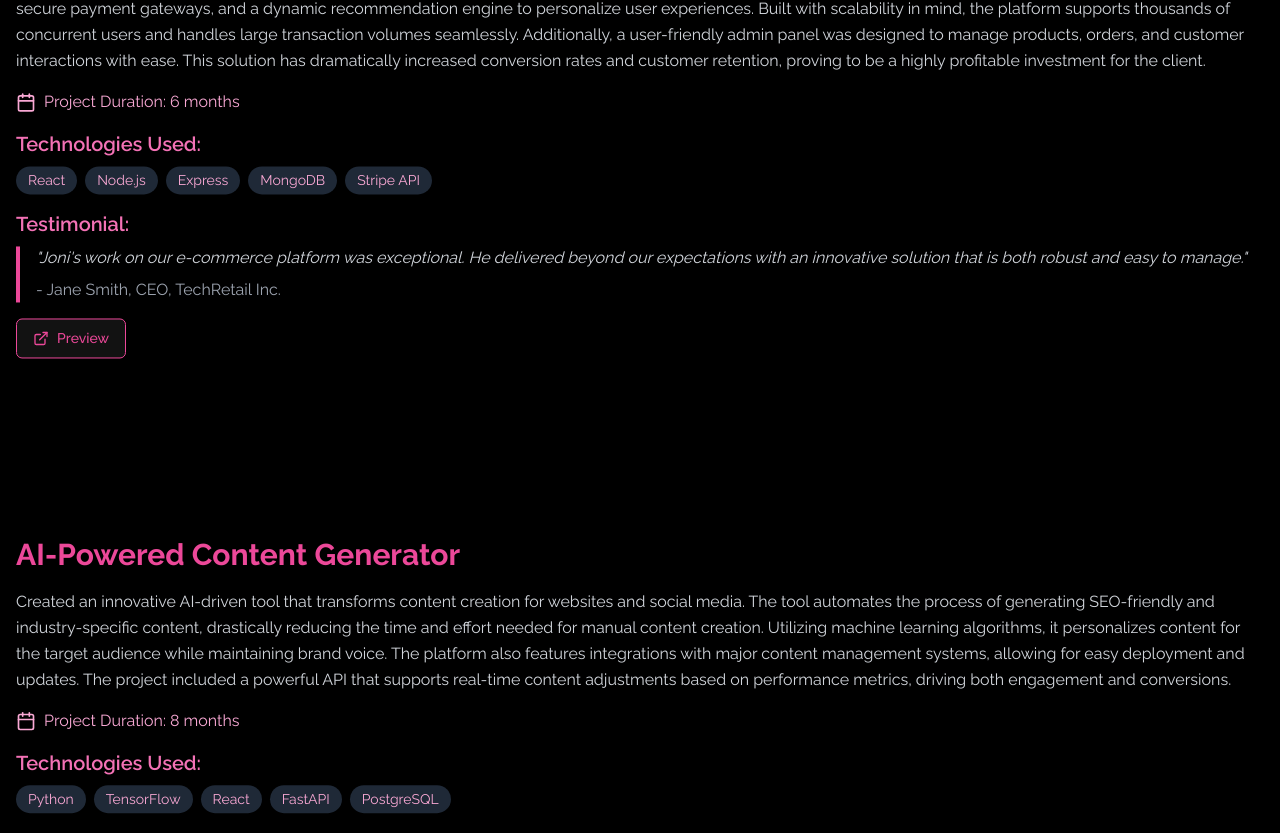
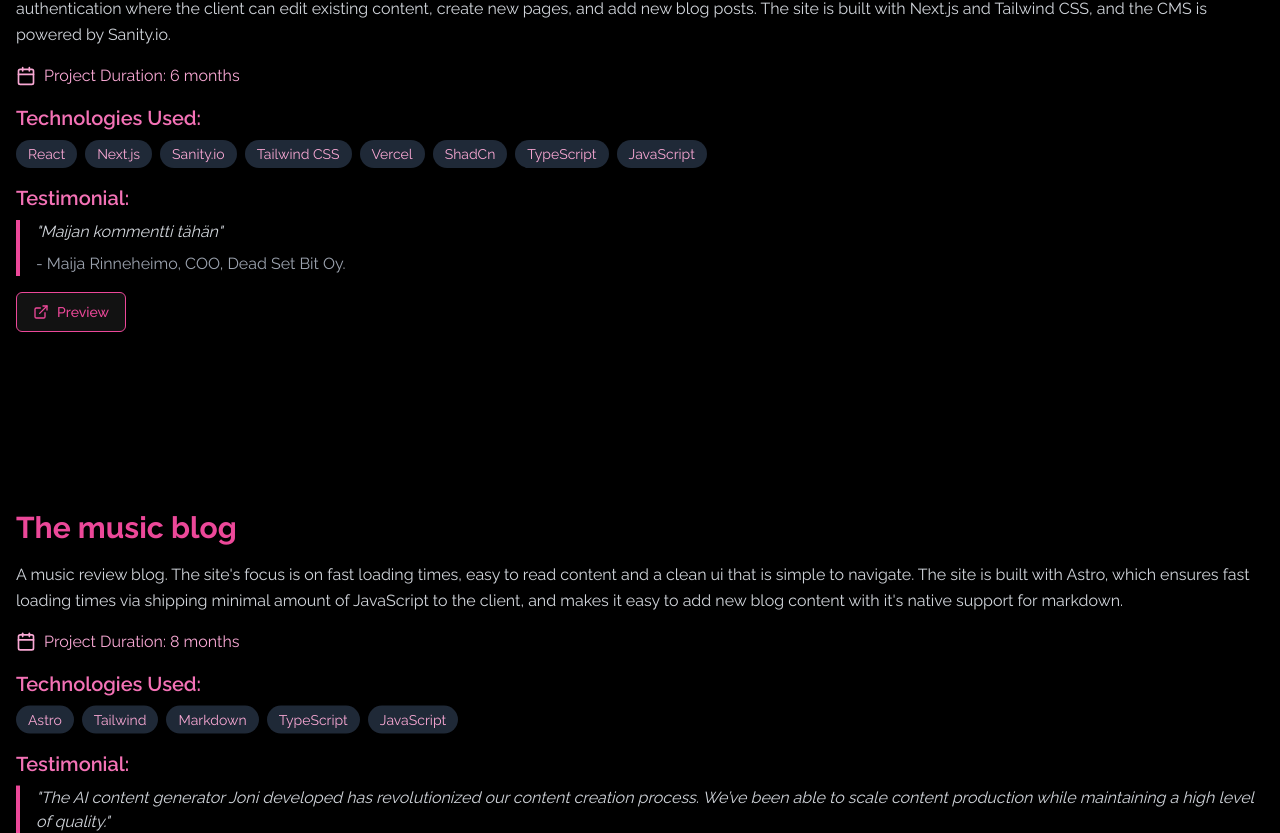
Before and after one commit to JonipHarju/personal-website, a Next.js app: page / in a window 1280 px wide. Shown: the part 1959-2792 px from the top of the page. Built offline with nearby package versions, Linux system fonts and the light colour scheme.

Commit message:
removed bad chatgpt comments from aboutme.tsx

```diff
--- a/components/AboutMe.tsx
+++ b/components/AboutMe.tsx
@@ -12,17 +12,15 @@ export const AboutMe = () => {
   return (
     <section
       id="about"
-      className="py-24 px-6 bg-gradient-to-b from-gray-900 to-black overflow-hidden" // Added overflow-hidden to prevent overflow
+      className="py-24 px-6 bg-gradient-to-b from-gray-900 to-black overflow-hidden"
     >
       <div className="container mx-auto max-w-full lg:max-w-5xl">
-        {" "}
-        {/* Ensure the container doesn't cause overflow */}
         <h2 className="text-5xl font-bold mb-16 text-center bg-clip-text text-transparent bg-gradient-to-r from-purple-400 to-pink-500">
           {about.title}
         </h2>
         <div className="grid grid-cols-1 lg:grid-cols-2 gap-16 items-start justify-center lg:items-stretch">
           <motion.div
-            initial={{ opacity: 0, x: -30 }} // Reduced x offset to avoid excessive off-screen movement
+            initial={{ opacity: 0, x: -30 }}
             whileInView={{ opacity: 1, x: 0 }}
             transition={{ duration: 0.8 }}
             viewport={{ once: true }}
@@ -93,7 +91,7 @@ export const AboutMe = () => {
           </motion.div>
 
           <motion.div
-            initial={{ opacity: 0, x: 30 }} // Reduced x offset here as well
+            initial={{ opacity: 0, x: 30 }}
             whileInView={{ opacity: 1, x: 0 }}
             transition={{ duration: 0.8 }}
             viewport={{ once: true }}
--- a/components/TechStackTable.tsx
+++ b/components/TechStackTable.tsx
@@ -183,6 +183,7 @@ import {
   SiWebpack,
   SiPrisma,
   SiNodedotjs,
+  SiAstro,
 } from "react-icons/si";
 import { TbBrandNextjs } from "react-icons/tb";
 import {
@@ -214,6 +215,7 @@ const iconMap = {
   SiPrisma,
   TbBrandNextjs,
   SiNodedotjs,
+  SiAstro,
 };
 
 export const TechStackTable = () => {
--- a/content.json
+++ b/content.json
@@ -1,7 +1,7 @@
 {
   "heroSection": {
     "title": "Joni Harju",
-    "subtitle": "Software Engineer & Tech Enthusiast",
+    "subtitle": "Software Developer",
     "description": "Turning ideas into reality through code and innovation",
     "cta": "Discover My Journey"
   },
@@ -22,27 +22,36 @@
 
   "projects": [
     {
-      "title": "E-commerce Platform",
-      "description": "Developed a comprehensive full-stack e-commerce solution that revolutionizes online shopping experiences. The platform integrates real-time inventory tracking, secure payment gateways, and a dynamic recommendation engine to personalize user experiences. Built with scalability in mind, the platform supports thousands of concurrent users and handles large transaction volumes seamlessly. Additionally, a user-friendly admin panel was designed to manage products, orders, and customer interactions with ease. This solution has dramatically increased conversion rates and customer retention, proving to be a highly profitable investment for the client.",
+      "title": "Deadsetbit.com",
+      "description": "Developed a website for Dead Set Bit based on the given design. The site includes a CMS that I configured myself from the ground up. Site contains a admin view with authentication where the client can edit existing content, create new pages, and add new blog posts. The site is built with Next.js and Tailwind CSS, and the CMS is powered by Sanity.io.",
       "duration": "6 months",
-      "technologies": ["React", "Node.js", "Express", "MongoDB", "Stripe API"],
-      "liveLink": "https://ecommerce-platform.example.com",
+      "technologies": [
+        "React",
+        "Next.js",
+        "Sanity.io",
+        "Tailwind CSS",
+        "Vercel",
+        "ShadCn",
+        "TypeScript",
+        "JavaScript"
+      ],
+      "liveLink": "https://deadsetbit.com",
       "testimonial": {
-        "text": "Joni's work on our e-commerce platform was exceptional. He delivered beyond our expectations with an innovative solution that is both robust and easy to manage.",
-        "author": "Jane Smith",
-        "title": "CEO, TechRetail Inc."
+        "text": "Maijan kommentti tähän",
+        "author": "Maija Rinneheimo",
+        "title": "COO, Dead Set Bit Oy."
       }
     },
     {
-      "title": "AI-Powered Content Generator",
-      "description": "Created an innovative AI-driven tool that transforms content creation for websites and social media. The tool automates the process of generating SEO-friendly and industry-specific content, drastically reducing the time and effort needed for manual content creation. Utilizing machine learning algorithms, it personalizes content for the target audience while maintaining brand voice. The platform also features integrations with major content management systems, allowing for easy deployment and updates. The project included a powerful API that supports real-time content adjustments based on performance metrics, driving both engagement and conversions.",
+      "title": "The music blog",
+      "description": "A music review blog. The site's focus is on fast loading times, easy to read content and a clean ui that is simple to navigate. The site is built with Astro, which ensures fast loading times via shipping minimal amount of JavaScript to the client, and makes it easy to add new blog content with it's native support for markdown.",
       "duration": "8 months",
       "technologies": [
-        "Python",
-        "TensorFlow",
-        "React",
-        "FastAPI",
-        "PostgreSQL"
+        "Astro",
+        "Tailwind",
+        "Markdown",
+        "TypeScript",
+        "JavaScript"
       ],
       "liveLink": "https://example.com",
       "testimonial": {
@@ -116,6 +125,14 @@
       "experience": "2 years",
       "lastUsed": "Currently using",
       "howUsed": "Developed server-side rendered and statically generated websites for improved performance and SEO. Leveraged API routes and dynamic routing to handle backend functionality."
+    },
+    {
+      "name": "Astro",
+      "icon": "SiAstro",
+      "skillLevel": "Intermediate",
+      "experience": "0.5 years",
+      "lastUsed": "Currently using",
+      "howUsed": "Built SSG blog website with Astro, optimizing performance by shipping minimal JavaScript to the client. Utilized Astro’s built-in support for markdown to create blog content."
     },
     {
       "name": "TypeScript",
```
